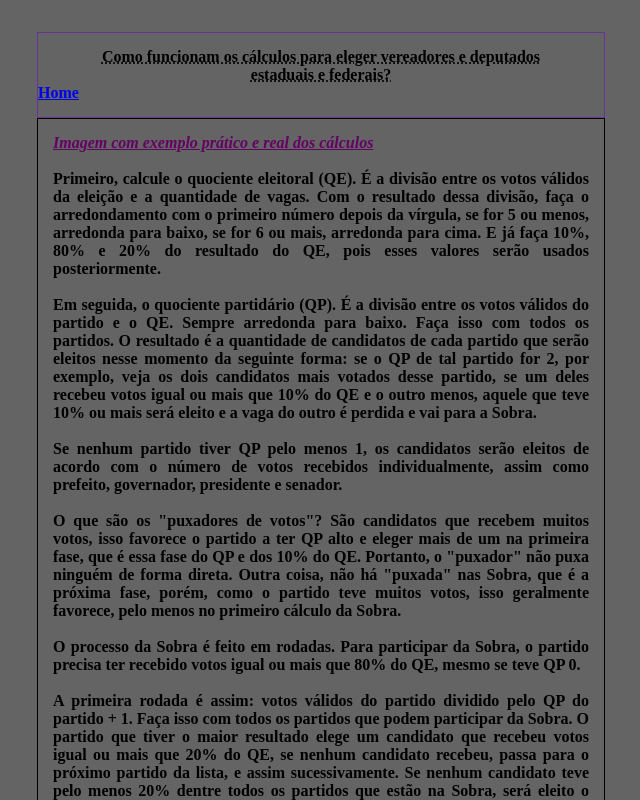
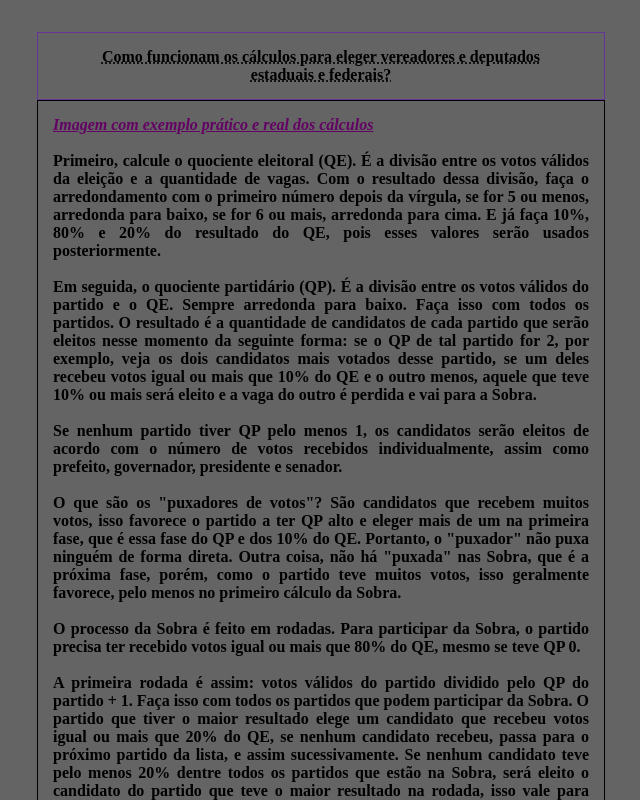
Before and after one commit to jr0samuel/calculoeleicoes, a React (Vite) app: page /explica in a window 1280 px wide. Shown: the top 800 px of the page, without its empty margins (319-959 px from the left). Built offline with nearby package versions, Linux system fonts and the light colour scheme.

Commit message:
solução site

```diff
--- a/src/pages/Explica/Explica.jsx
+++ b/src/pages/Explica/Explica.jsx
@@ -1,6 +1,5 @@
 import { useEffect } from "react";
 import { alterarHead } from "../../utils/favicon.js";
-import { Link } from "react-router-dom";
 import styles from './Explica.module.css';
 
 export default function Explica () {
@@ -14,7 +13,6 @@ export default function Explica () {
                 <h4>
                     Como funcionam os cálculos para eleger vereadores e deputados estaduais e federais?
                 </h4>
-                <Link to="/">Home</Link>{" "}
             </section>
             <section className={styles.articulo}>
                 <div className={`${styles.parte_um}`}>
```
Also changed, not shown: vercel.json (added), 1 other file (tests, documents, lock files or other folders).
